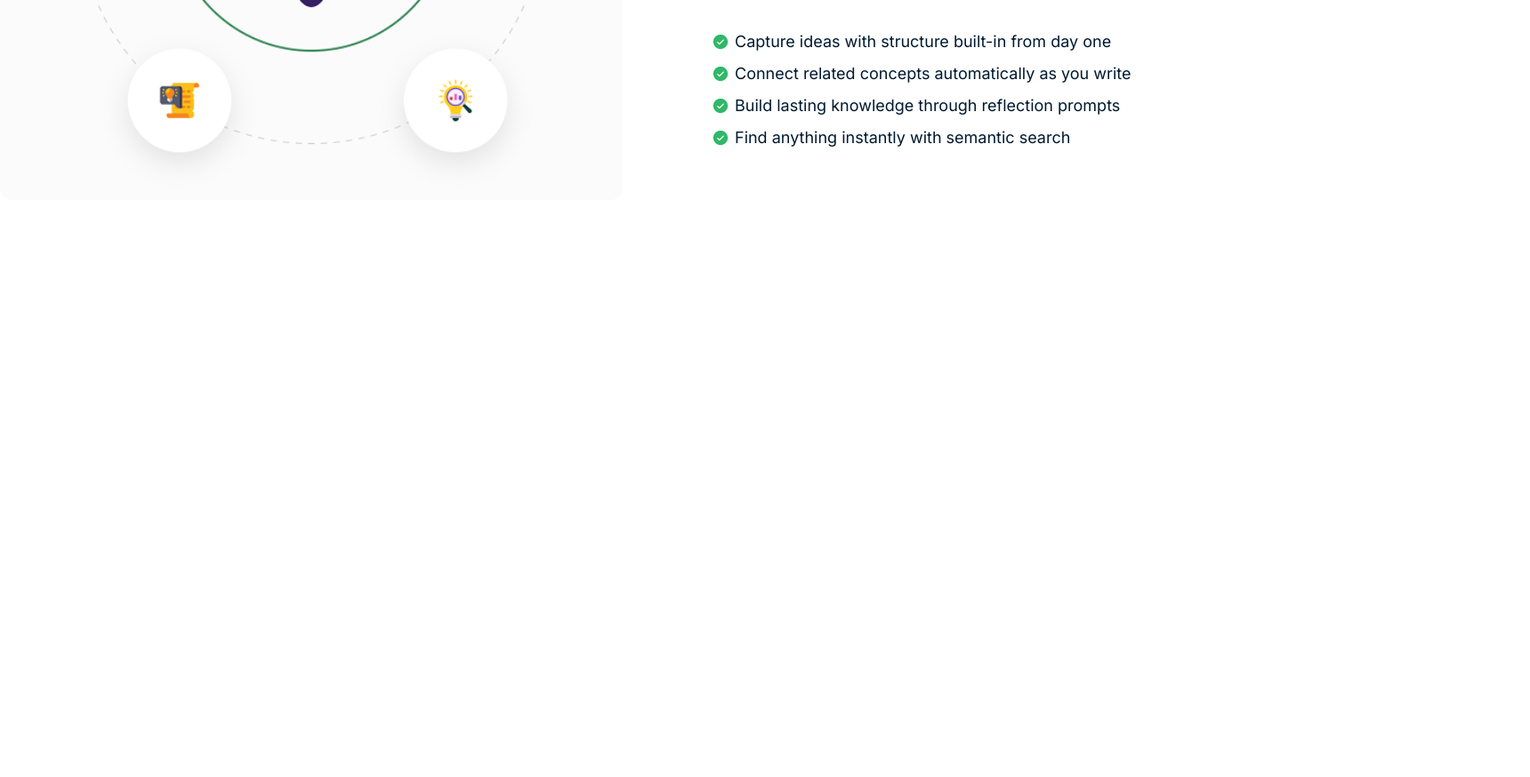
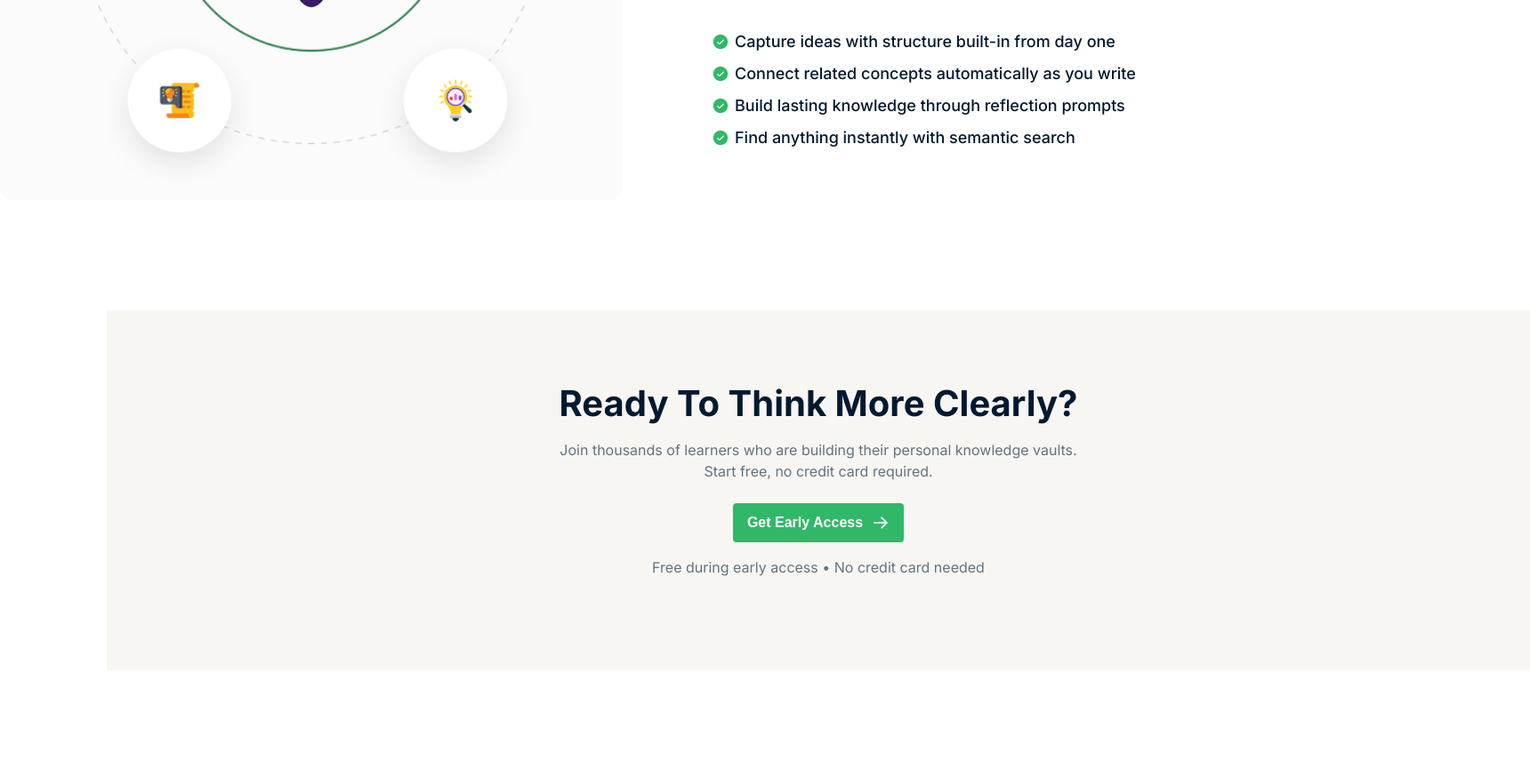
Before and after one commit to sazeeb-saha/B13-A01-Knowledge-Vault, a plain HTML site: page index.html in a window 1280 px wide. Shown: the part 1843-2717 px from the top of the page at 89% size, 1720 px wide, since content can reach past the window. Before the commit the page ends 2072 px from the top, so only its background shows below. Drawn offline with Linux system fonts and the light colour scheme.

Commit message:
challenge section style

```diff
--- a/index.html
+++ b/index.html
@@ -137,6 +137,17 @@
           </div>
         </div>
       </div>
+      <section class="challenge-section">
+        <div class="challenge-container">
+          <h1>Ready to think more clearly?</h1>
+          <p>Join thousands of learners who are building their personal knowledge vaults.<br>Start free, no credit card required.</p>
+          <button class="btn btn-vault">Get Early Access
+            <img src="assets/ArrowRight.png" alt="" />
+          </button>
+          <p>Free during early access • No credit card needed</p>
+        </div>
+
+      </section>
     </main>
   </body>
 </html>
--- a/style/style.css
+++ b/style/style.css
@@ -118,6 +118,7 @@ nav {
   justify-content: center;
   align-items: center;
   gap: 10px;
+  margin: 0 auto;
 }
 .btn-transplant {
   background-color: rgba(0, 0, 0, 0);
@@ -221,4 +222,29 @@ nav {
   line-height: 20px;
   color: #001931;
   margin: 0px;
+  font-weight: 500;
 }
+.challenge-section {
+  padding: 120px;
+}
+.challenge-container {
+  width: 1600px;
+  margin: 0 auto;
+  text-align: center;
+  background-color: #f7f6f2;
+  padding-bottom: 80px;
+}
+.challenge-container h1 {
+  font-size: 40px;
+  text-transform: capitalize;
+  font-weight: bold;
+  color: #001931;
+  padding-top: 80px;
+}
+.challenge-container p {
+  color: #627382;
+  font-size: 16px;
+  padding-top: 16px;
+  line-height: 24px;
+  padding-bottom: 24px;
+}
```
